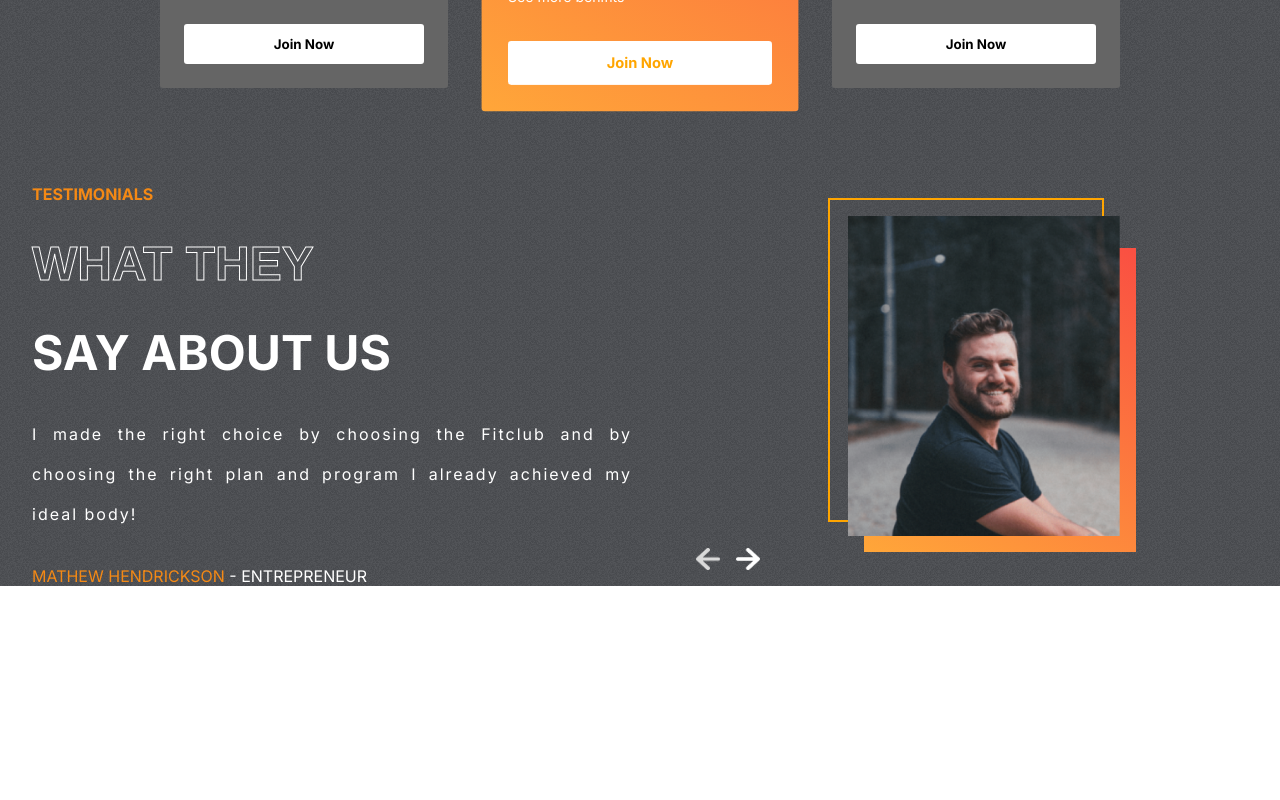
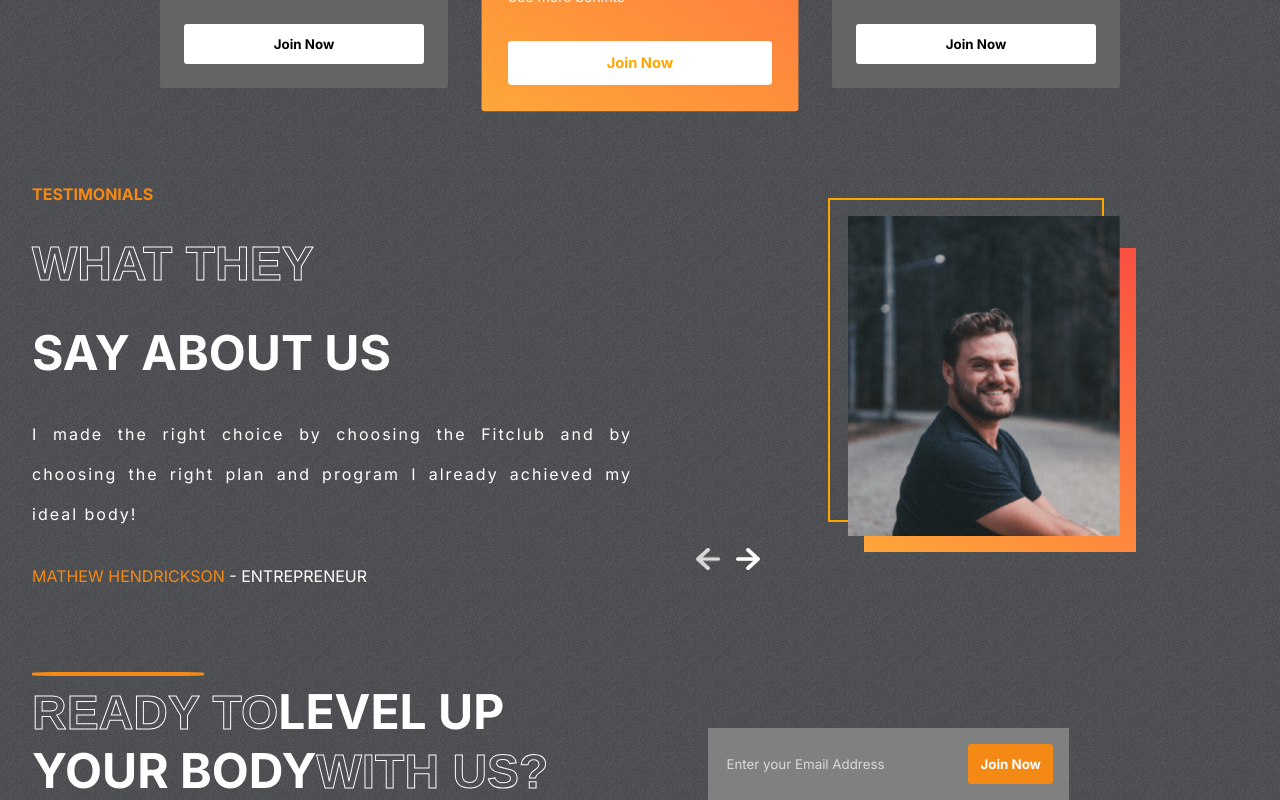
Before and after one commit to 404Bappy/FitnessRevolution-APP, a React (Create React App) app: page / in a window 1280 px wide. Shown: the part 2328-3128 px from the top of the page. Before the commit the page ends 2914 px from the top, so only its background shows below. Built offline with nearby package versions, Linux system fonts and the light colour scheme.

Commit message:
first commit

```diff
--- a/src/App.js
+++ b/src/App.js
@@ -1,5 +1,6 @@
 import "./App.css";
 import Hero from "./Components/Hero/Hero";
+import Join from "./Components/Join/Join";
 import Plans from "./Components/Plans/Plans";
 import Programs from "./Components/Programs/Programs";
 import Reasons from "./Components/Reasons/Reasons";
@@ -12,6 +13,7 @@
       <Reasons />
       <Plans />
       <Testimonials />
+      <Join />
     </div>
   );
 }
--- /dev/null
+++ b/src/Components/Join/Join.css
@@ -0,0 +1,51 @@
+.join {
+  display: flex;
+  padding: 0 2rem;
+  gap: 10rem;
+}
+
+.left-join {
+  color: white;
+  font-size: 3rem;
+  font-weight: bold;
+  text-transform: uppercase;
+  position: relative;
+}
+
+.left-join > hr {
+  position: absolute;
+  width: 10.5rem;
+  border: 2px solid var(--orange);
+  border-radius: 20%;
+  margin: -10px 0;
+}
+
+.right-join {
+  display: flex;
+  justify-content: center;
+  align-items: flex-end;
+}
+
+.email-container {
+  display: flex;
+  gap: 3rem;
+  background-color: gray;
+  padding: 1rem;
+  padding: 1 2rem;
+}
+
+.email-container > input {
+  background-color: transparent;
+  border: none;
+  outline: none;
+  color: var(--lightgray);
+}
+
+::placeholder {
+  color: var(--lightgray);
+}
+
+.btn-j {
+  background-color: var(--orange);
+  color: white;
+}
--- /dev/null
+++ b/src/Components/Join/Join.js
@@ -0,0 +1,35 @@
+import React from "react";
+import "./Join.css";
+
+const Join = () => {
+  return (
+    <div className="join" id="join-us">
+      <div className="left-join">
+        <hr />
+        <div>
+          <span className="strokeText">READY TO</span>
+          <span>LEVEL UP </span>
+        </div>
+        <div>
+          <span>YOUR BODY</span>
+          <span className="strokeText">WITH US?</span>
+        </div>
+      </div>
+
+      <div className="right-join">
+        <form className="email-container" action="">
+          <input
+            type="email"
+            name="user_email"
+            placeholder="Enter your Email Address"
+          />
+          <button className="btn btn-j" style={{ borderRadius: "3px" }}>
+            Join Now
+          </button>
+        </form>
+      </div>
+    </div>
+  );
+};
+
+export default Join;
```
